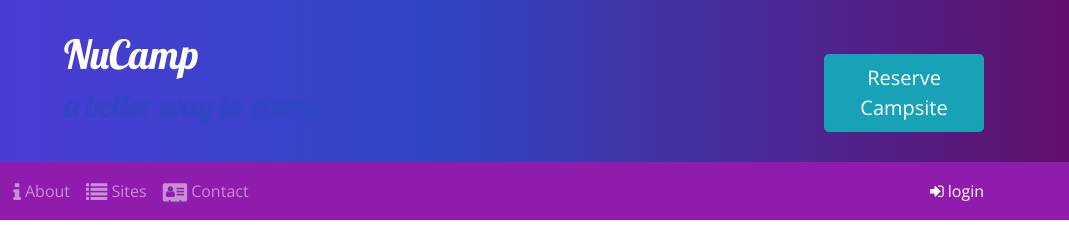
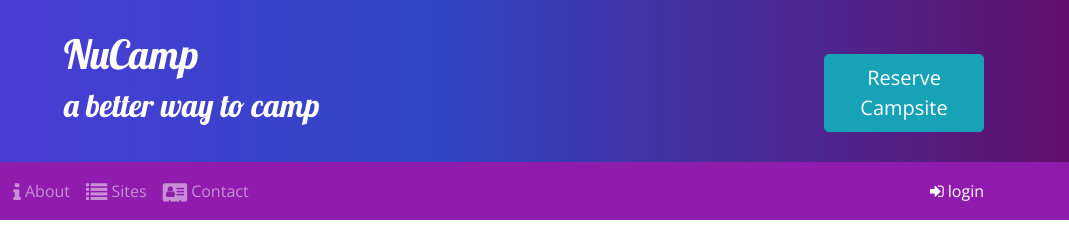
Before and after one commit to stevengant/nucampsite_bootstrap, a website: page index.html in a window 1280 px wide. Shown: the top 251 px of the page, 211-1280 px from the left. Drawn offline with nearby package versions, Linux system fonts and the light colour scheme.

Commit message:
REal commit

```diff
--- a/css/styles.css
+++ b/css/styles.css
@@ -5,7 +5,7 @@ h1, h2, h3 {
   font-family: "Lobster", cursive; }
 
 header h2 {
-  color: #3046C5; }
+  color: #ffffff; }
 
 .site-footer {
   background-image: linear-gradient(#CEC8FF, white);
```
